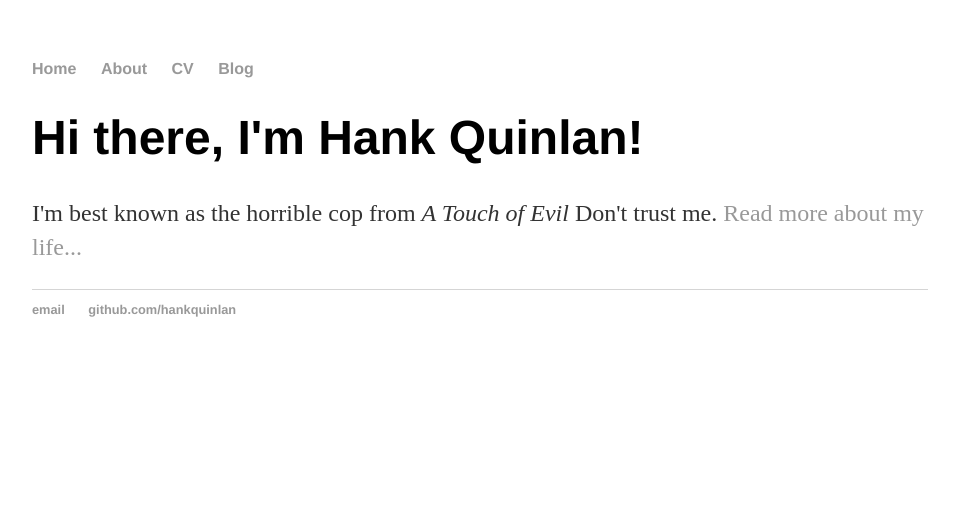
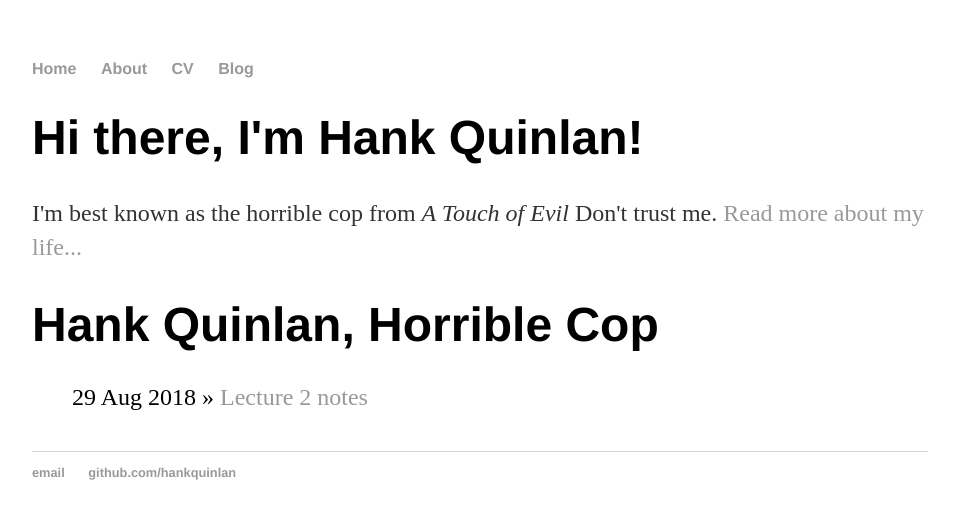
Before and after one commit to cmualgos/cmualgos.github.io, a Jekyll site: the page built from index.html, in a window 1280 px wide. Shown: the top 519 px of the page, without its empty margins (160-1115 px from the left). Built offline with Jekyll 4.4.1, drawn with Linux system fonts in a browser that asks for light colours.

Commit message:
Blog setup

```diff
--- /dev/null
+++ b/_posts/2018-08-29-lecture2.md
@@ -0,0 +1,7 @@
+---
+layout: post
+title: "Lecture 2 notes"
+date: 2018-08-29
+---
+
+This is a test, I will add more things soon.
--- a/index.html
+++ b/index.html
@@ -6,3 +6,10 @@ title: Hank Quinlan, Horrible Cop
         <h1>Hi there, I'm Hank Quinlan!</h1>
         <p>I'm best known as the horrible cop from <em>A Touch of Evil</em> Don't trust me. <a href="/about">Read more about my life...</a></p>
 </div><!-- /.blurb -->
+
+<h1>{{ page.title }}</h1>
+	<ul class="posts">
+	  {% for post in site.posts %}
+	    <li><span>{{ post.date | date_to_string }}</span> » <a href="{{ post.url }}" title="{{ post.title }}">{{ post.title }}</a></li>
+	  {% endfor %}
+	</ul>
```
